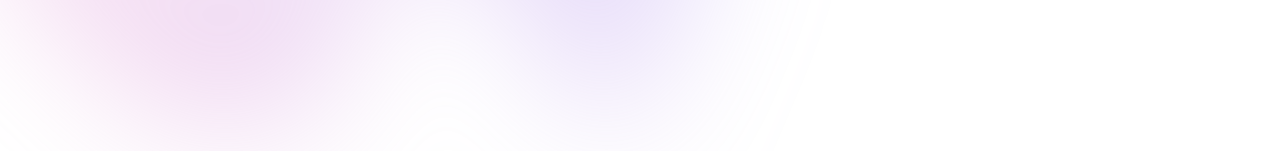
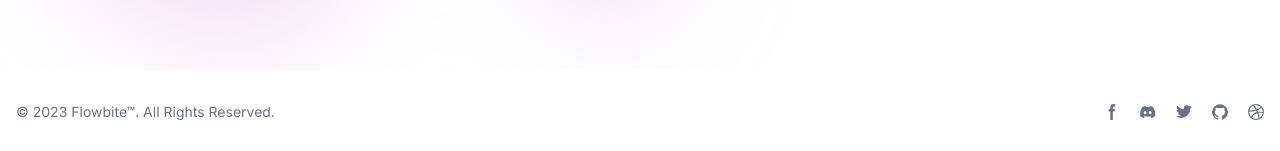
Before and after one commit to Rex-Z-z/Infinite-Scroll-Project, a Next.js app: page / in a window 1280 px wide. Shown: the part 2236-2387 px from the top of the page. Built offline with nearby package versions, Linux system fonts and the light colour scheme.

Commit message:
Update Components

```diff
--- /dev/null
+++ b/app/not-found.tsx
@@ -0,0 +1,31 @@
+'use client'
+
+import React from 'react'
+
+const NotFound = () => {
+    return (
+        <div>
+            <main className="flex items-center justify-center h-screen bg-gray-900">
+                <div className="text-center">
+                    <p className="text-base font-semibold text-indigo-400">404</p>
+                    <h1 className="mt-4 text-5xl font-semibold tracking-tight text-balance text-white sm:text-7xl">
+                        Page not found
+                    </h1>
+                    <p className="mt-6 text-lg font-medium text-pretty text-gray-400 sm:text-xl/8">
+                        Sorry, we couldn’t find the page you’re looking for.
+                    </p>
+                    <div className="mt-10 flex items-center justify-center gap-x-6">
+                        <a
+                        href="/"
+                        className="rounded-md bg-indigo-500 px-3.5 py-2.5 text-sm font-semibold text-white shadow-xs hover:bg-indigo-400 focus-visible:outline-2 focus-visible:outline-offset-2 focus-visible:outline-indigo-500"
+                        >
+                            Go back home
+                        </a>
+                    </div>
+                </div>
+            </main>
+        </div>
+    )
+}
+
+export default NotFound
--- a/app/page.tsx
+++ b/app/page.tsx
@@ -20,7 +20,7 @@
 
         {/* Content */}
         <section id="home" className='flex flex-col justify-center items-center h-[80vh] text-center mt-6'>
-          <p className='text-5xl font-semibold tracking-tight text-balance text-white sm:text-7xl w-3/6'>My Personal Book Collection Project</p>
+          <p className='text-5xl font-bold tracking-tight text-balance text-white sm:text-7xl w-3/6'>My Personal Book Collection Project</p>
           <p className="mt-8 text-lg font-medium text-pretty text-gray-400 sm:text-xl/8 w-[55%]">
               This project is my first independent work after completing the full-stack development program.
               I built it to store my personal book collection and to challenge myself to create something
@@ -77,7 +77,7 @@
           </div>
         </section>
 
-        <section id="projects" className="mt-18 py-8">
+        <section id="projects" className="mt-32 py-8">
           <div className="max-w-screen-xl mx-auto px-4 lg:px-6">
             <h2 className="text-4xl font-extrabold text-center text-gray-900 dark:text-white mb-12">
               Projects
@@ -145,7 +145,7 @@
         </section>
 
         {/* Background */}
-        <div aria-hidden="true" className="absolute inset-x-0 -top-40 -z-10 transform-gpu overflow-hidden blur-3xl sm:top-[calc(100%-30rem)]">
+        <div aria-hidden="true" className="absolute inset-x-0 -top-40 -z-10 transform-gpu overflow-hidden blur-3xl sm:top-[calc(100%-50rem)]">
           <div
             style={{
               clipPath:
@@ -154,6 +154,47 @@
             className="relative left-[calc(50%-11rem)] aspect-1155/678 w-144.5 -translate-x-1/2 rotate-30 bg-linear-to-tr from-[#ff80b5] to-[#9089fc] opacity-30 sm:left-[calc(50%-30rem)] sm:w-288.75"
           />
         </div>
+
+        <footer className="bg-white dark:bg-gray-900 mt-20">
+            <div className="mx-auto w-full p-4 py-6 lg:py-8">
+              <div className="sm:flex sm:items-center sm:justify-between">
+                  <span className="text-sm text-gray-500 sm:text-center dark:text-gray-400">© 2023 <a href="https://flowbite.com/" className="hover:underline">Flowbite™</a>. All Rights Reserved.
+                  </span>
+                  <div className="flex mt-4 sm:justify-center sm:mt-0">
+                      <a href="#" className="text-gray-500 hover:text-gray-900 dark:hover:text-white">
+                          <svg className="w-4 h-4" aria-hidden="true" xmlns="http://www.w3.org/2000/svg" fill="currentColor" viewBox="0 0 8 19">
+                                <path fill-rule="evenodd" d="M6.135 3H8V0H6.135a4.147 4.147 0 0 0-4.142 4.142V6H0v3h2v9.938h3V9h2.021l.592-3H5V3.591A.6.6 0 0 1 5.592 3h.543Z" clip-rule="evenodd"/>
+                            </svg>
+                          <span className="sr-only">Facebook page</span>
+                      </a>
+                      <a href="#" className="text-gray-500 hover:text-gray-900 dark:hover:text-white ms-5">
+                          <svg className="w-4 h-4" aria-hidden="true" xmlns="http://www.w3.org/2000/svg" fill="currentColor" viewBox="0 0 21 16">
+                                <path d="M16.942 1.556a16.3 16.3 0 0 0-4.126-1.3 12.04 12.04 0 0 0-.529 1.1 15.175 15.175 0 0 0-4.573 0 11.585 11.585 0 0 0-.535-1.1 16.274 16.274 0 0 0-4.129 1.3A17.392 17.392 0 0 0 .182 13.218a15.785 15.785 0 0 0 4.963 2.521c.41-.564.773-1.16 1.084-1.785a10.63 10.63 0 0 1-1.706-.83c.143-.106.283-.217.418-.33a11.664 11.664 0 0 0 10.118 0c.137.113.277.224.418.33-.544.328-1.116.606-1.71.832a12.52 12.52 0 0 0 1.084 1.785 16.46 16.46 0 0 0 5.064-2.595 17.286 17.286 0 0 0-2.973-11.59ZM6.678 10.813a1.941 1.941 0 0 1-1.8-2.045 1.93 1.93 0 0 1 1.8-2.047 1.919 1.919 0 0 1 1.8 2.047 1.93 1.93 0 0 1-1.8 2.045Zm6.644 0a1.94 1.94 0 0 1-1.8-2.045 1.93 1.93 0 0 1 1.8-2.047 1.918 1.918 0 0 1 1.8 2.047 1.93 1.93 0 0 1-1.8 2.045Z"/>
+                            </svg>
+                          <span className="sr-only">Discord community</span>
+                      </a>
+                      <a href="#" className="text-gray-500 hover:text-gray-900 dark:hover:text-white ms-5">
+                          <svg className="w-4 h-4" aria-hidden="true" xmlns="http://www.w3.org/2000/svg" fill="currentColor" viewBox="0 0 20 17">
+                            <path fill-rule="evenodd" d="M20 1.892a8.178 8.178 0 0 1-2.355.635 4.074 4.074 0 0 0 1.8-2.235 8.344 8.344 0 0 1-2.605.98A4.13 4.13 0 0 0 13.85 0a4.068 4.068 0 0 0-4.1 4.038 4 4 0 0 0 .105.919A11.705 11.705 0 0 1 1.4.734a4.006 4.006 0 0 0 1.268 5.392 4.165 4.165 0 0 1-1.859-.5v.05A4.057 4.057 0 0 0 4.1 9.635a4.19 4.19 0 0 1-1.856.07 4.108 4.108 0 0 0 3.831 2.807A8.36 8.36 0 0 1 0 14.184 11.732 11.732 0 0 0 6.291 16 11.502 11.502 0 0 0 17.964 4.5c0-.177 0-.35-.012-.523A8.143 8.143 0 0 0 20 1.892Z" clip-rule="evenodd"/>
+                        </svg>
+                          <span className="sr-only">Twitter page</span>
+                      </a>
+                      <a href="#" className="text-gray-500 hover:text-gray-900 dark:hover:text-white ms-5">
+                          <svg className="w-4 h-4" aria-hidden="true" xmlns="http://www.w3.org/2000/svg" fill="currentColor" viewBox="0 0 20 20">
+                                <path fill-rule="evenodd" d="M10 .333A9.911 9.911 0 0 0 6.866 19.65c.5.092.678-.215.678-.477 0-.237-.01-1.017-.014-1.845-2.757.6-3.338-1.169-3.338-1.169a2.627 2.627 0 0 0-1.1-1.451c-.9-.615.07-.6.07-.6a2.084 2.084 0 0 1 1.518 1.021 2.11 2.11 0 0 0 2.884.823c.044-.503.268-.973.63-1.325-2.2-.25-4.516-1.1-4.516-4.9A3.832 3.832 0 0 1 4.7 7.068a3.56 3.56 0 0 1 .095-2.623s.832-.266 2.726 1.016a9.409 9.409 0 0 1 4.962 0c1.89-1.282 2.717-1.016 2.717-1.016.366.83.402 1.768.1 2.623a3.827 3.827 0 0 1 1.02 2.659c0 3.807-2.319 4.644-4.525 4.889a2.366 2.366 0 0 1 .673 1.834c0 1.326-.012 2.394-.012 2.72 0 .263.18.572.681.475A9.911 9.911 0 0 0 10 .333Z" clip-rule="evenodd"/>
+                          </svg>
+                          <span className="sr-only">GitHub account</span>
+                      </a>
+                      <a href="#" className="text-gray-500 hover:text-gray-900 dark:hover:text-white ms-5">
+                          <svg className="w-4 h-4" aria-hidden="true" xmlns="http://www.w3.org/2000/svg" fill="currentColor" viewBox="0 0 20 20">
+                            <path fill-rule="evenodd" d="M10 0a10 10 0 1 0 10 10A10.009 10.009 0 0 0 10 0Zm6.613 4.614a8.523 8.523 0 0 1 1.93 5.32 20.094 20.094 0 0 0-5.949-.274c-.059-.149-.122-.292-.184-.441a23.879 23.879 0 0 0-.566-1.239 11.41 11.41 0 0 0 4.769-3.366ZM8 1.707a8.821 8.821 0 0 1 2-.238 8.5 8.5 0 0 1 5.664 2.152 9.608 9.608 0 0 1-4.476 3.087A45.758 45.758 0 0 0 8 1.707ZM1.642 8.262a8.57 8.57 0 0 1 4.73-5.981A53.998 53.998 0 0 1 9.54 7.222a32.078 32.078 0 0 1-7.9 1.04h.002Zm2.01 7.46a8.51 8.51 0 0 1-2.2-5.707v-.262a31.64 31.64 0 0 0 8.777-1.219c.243.477.477.964.692 1.449-.114.032-.227.067-.336.1a13.569 13.569 0 0 0-6.942 5.636l.009.003ZM10 18.556a8.508 8.508 0 0 1-5.243-1.8 11.717 11.717 0 0 1 6.7-5.332.509.509 0 0 1 .055-.02 35.65 35.65 0 0 1 1.819 6.476 8.476 8.476 0 0 1-3.331.676Zm4.772-1.462A37.232 37.232 0 0 0 13.113 11a12.513 12.513 0 0 1 5.321.364 8.56 8.56 0 0 1-3.66 5.73h-.002Z" clip-rule="evenodd"/>
+                        </svg>
+                          <span className="sr-only">Dribbble account</span>
+                      </a>
+                  </div>
+              </div>
+            </div>
+        </footer>
       </div>
     </div>
   )
--- /dev/null
+++ b/app/user/error.tsx
@@ -0,0 +1,31 @@
+'use client'
+
+import React from 'react'
+
+const error = () => {
+    return (
+        <div>
+            <main className="flex items-center justify-center h-screen bg-gray-900">
+                <div className="text-center">
+                    <p className="text-base font-semibold text-indigo-400">404</p>
+                    <h1 className="mt-4 text-5xl font-semibold tracking-tight text-balance text-white sm:text-7xl">
+                        Page not found
+                    </h1>
+                    <p className="mt-6 text-lg font-medium text-pretty text-gray-400 sm:text-xl/8">
+                        Sorry, we couldn’t find the page you’re looking for.
+                    </p>
+                    <div className="mt-10 flex items-center justify-center gap-x-6">
+                        <a
+                        href="/"
+                        className="rounded-md bg-indigo-500 px-3.5 py-2.5 text-sm font-semibold text-white shadow-xs hover:bg-indigo-400 focus-visible:outline-2 focus-visible:outline-offset-2 focus-visible:outline-indigo-500"
+                        >
+                            Go back home
+                        </a>
+                    </div>
+                </div>
+            </main>
+        </div>
+    )
+}
+
+export default error
--- a/app/user/home/components/recent-reads.tsx
+++ b/app/user/home/components/recent-reads.tsx
@@ -71,7 +71,9 @@
         <section className='flex flex-col w-full p-4 gap-2'>
             <div className='flex flex-row justify-between'>
                 <div className='flex flex-row'>
-                    <p className='text-2xl font-bold hover:underline hover:cursor-pointer'>Recent Read</p>
+                    <p className='text-2xl font-bold hover:underline hover:cursor-pointer'>
+                        <a href="/user/library">Recent Read</a>
+                    </p>
                     <svg xmlns="http://www.w3.org/2000/svg" viewBox="0 0 20 20" fill="currentColor" className="size-7 mt-[1.5px]">
                         <path fillRule="evenodd" d="M8.22 5.22a.75.75 0 0 1 1.06 0l4.25 4.25a.75.75 0 0 1 0 1.06l-4.25 4.25a.75.75 0 0 1-1.06-1.06L11.94 10 8.22 6.28a.75.75 0 0 1 0-1.06Z" clipRule="evenodd" />
                     </svg>
--- a/app/user/library/page.tsx
+++ b/app/user/library/page.tsx
@@ -1,9 +1,13 @@
+import NavBar from '@/components/ui/navbar'
 import React from 'react'
 
 const page = () => {
   return (
-    <div className='flex justify-center items-center h-screen'>
-      <h1 className='text-3xl font-bold'>Library Page</h1>
+    <div>
+      <NavBar />
+      <div className='flex justify-center items-center h-screen'>
+        <h1 className='text-3xl font-bold'>Library Page</h1>
+      </div>
     </div>
   )
 }
```
